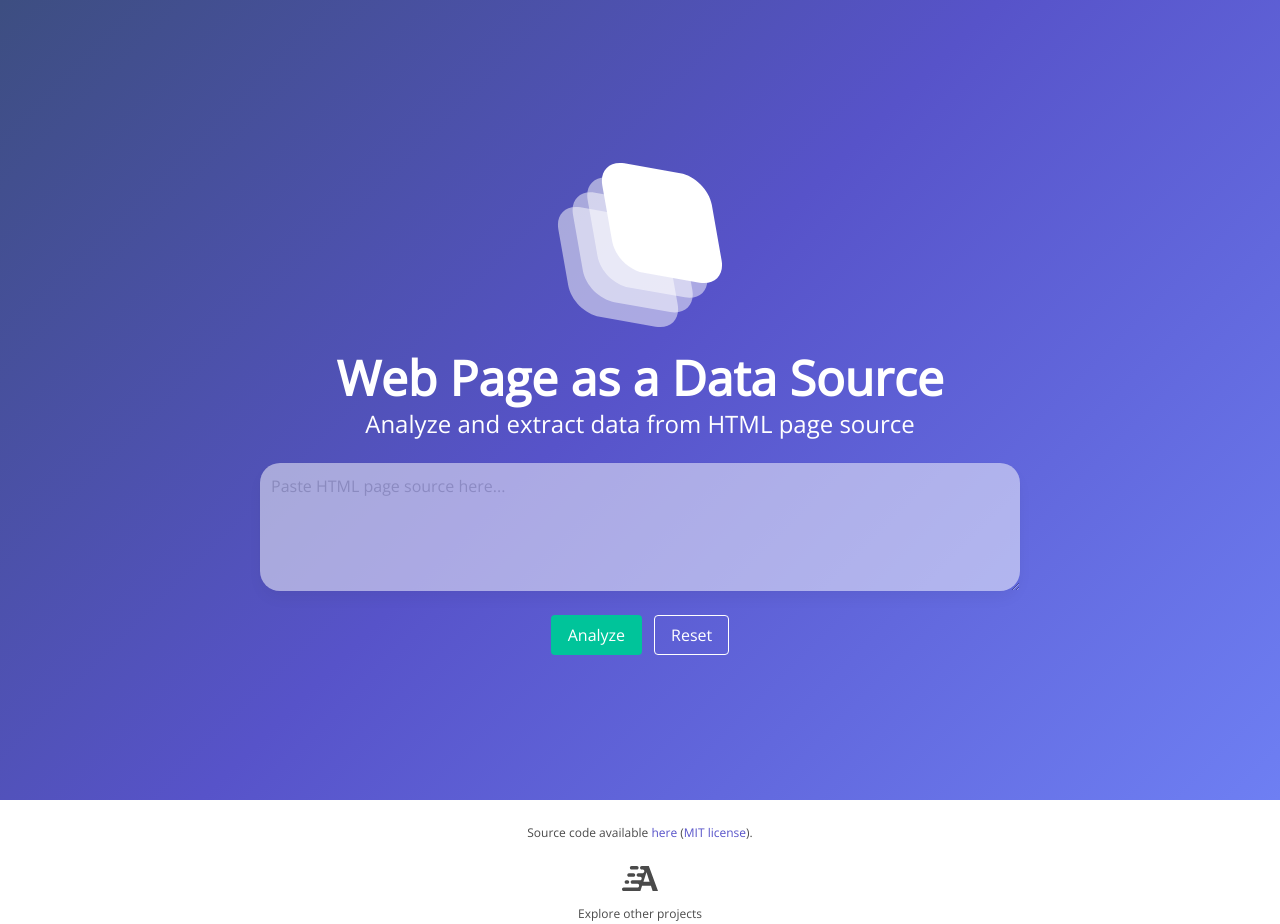
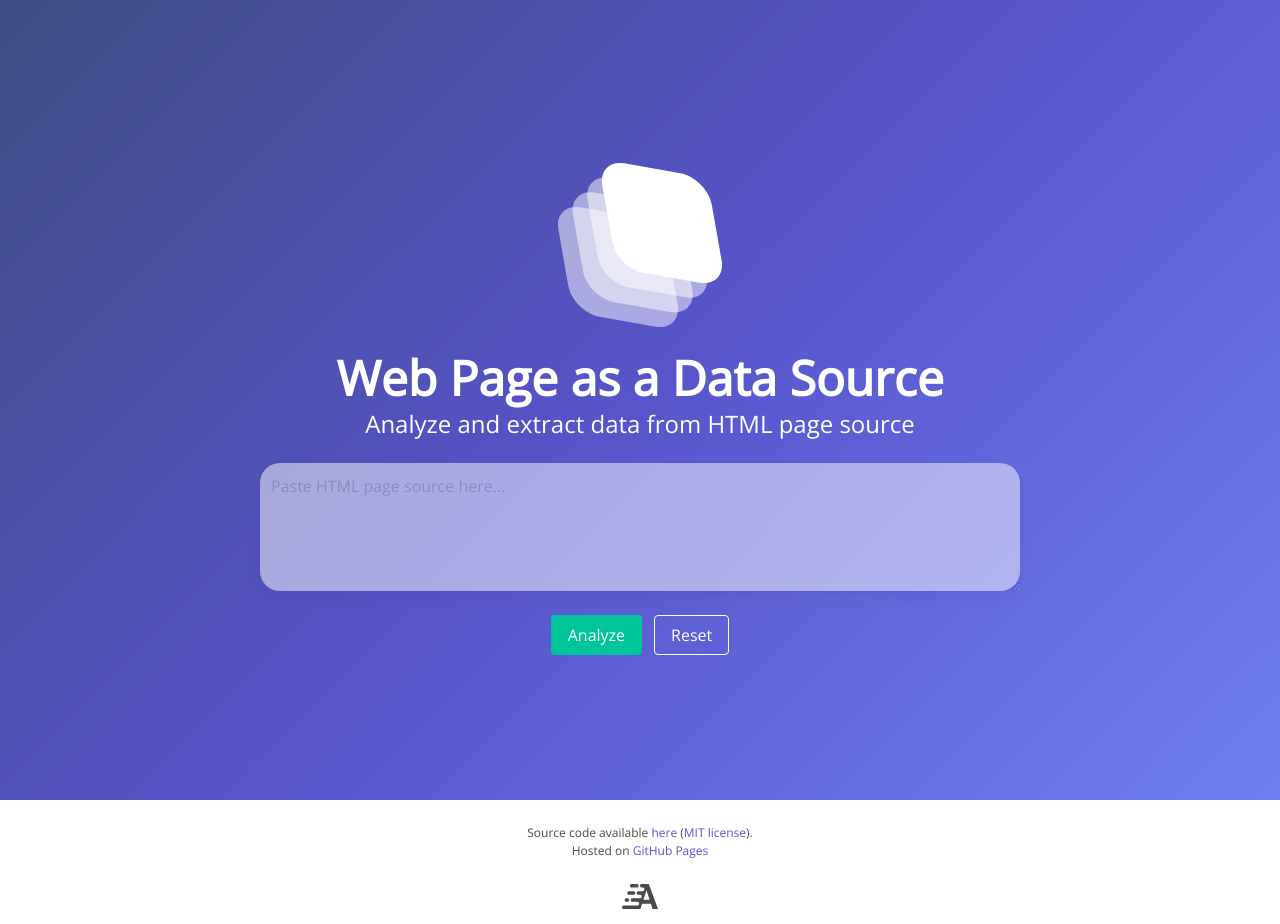
Before and after one commit to ademsa/web-page-data, a React (Create React App) app: page / in a window 1280 px wide. Shown: the top 924 px of the page. Built offline with nearby package versions, Linux system fonts and the light colour scheme.

Commit message:
Improvements 2 (February 2021)
* Updated Footer

```diff
--- a/package.json
+++ b/package.json
@@ -1,7 +1,7 @@
 {
   "name": "web-page-data",
   "homepage": "https://ademsa.github.io/web-page-data",
-  "version": "0.2.0",
+  "version": "0.2.1",
   "private": true,
   "dependencies": {
     "@testing-library/jest-dom": "^4.2.4",
--- a/src/components/Footer.js
+++ b/src/components/Footer.js
@@ -6,7 +6,9 @@ export default function Footer() {
             <footer className="footer py-5">
                 <div className="content has-text-centered grey-light">
                     <p className="has-text-weight-light my-0 is-size-7">
-                        Source code available <a href="http://github.com/ademsa/web-page-data">here</a> (<a href="https://github.com/ademsa/web-page-data/blob/master/LICENSE.md">MIT license</a>).
+                        Source code available <a href="https://github.com/ademsa/web-page-data">here</a> (<a href="https://github.com/ademsa/web-page-data/blob/master/LICENSE.md">MIT license</a>).
+                        <br />
+                        Hosted on <a href="https://pages.github.com/">GitHub Pages</a>
                     </p>
                     <br />
                     <a className="mt-2" href="https://ademsabic.com">
```
